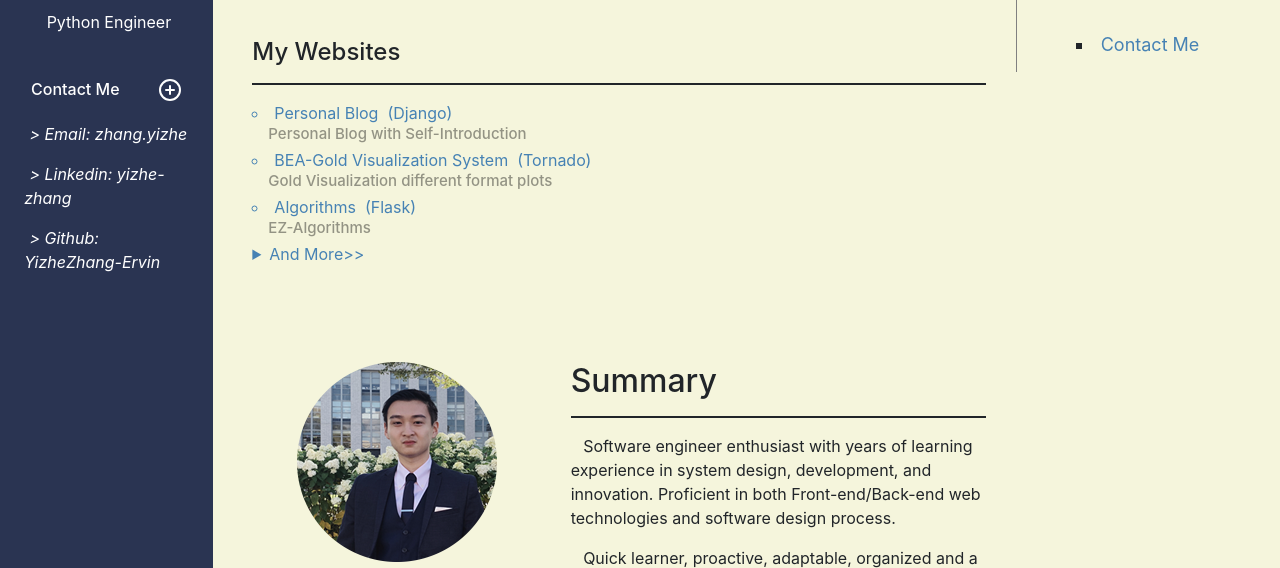
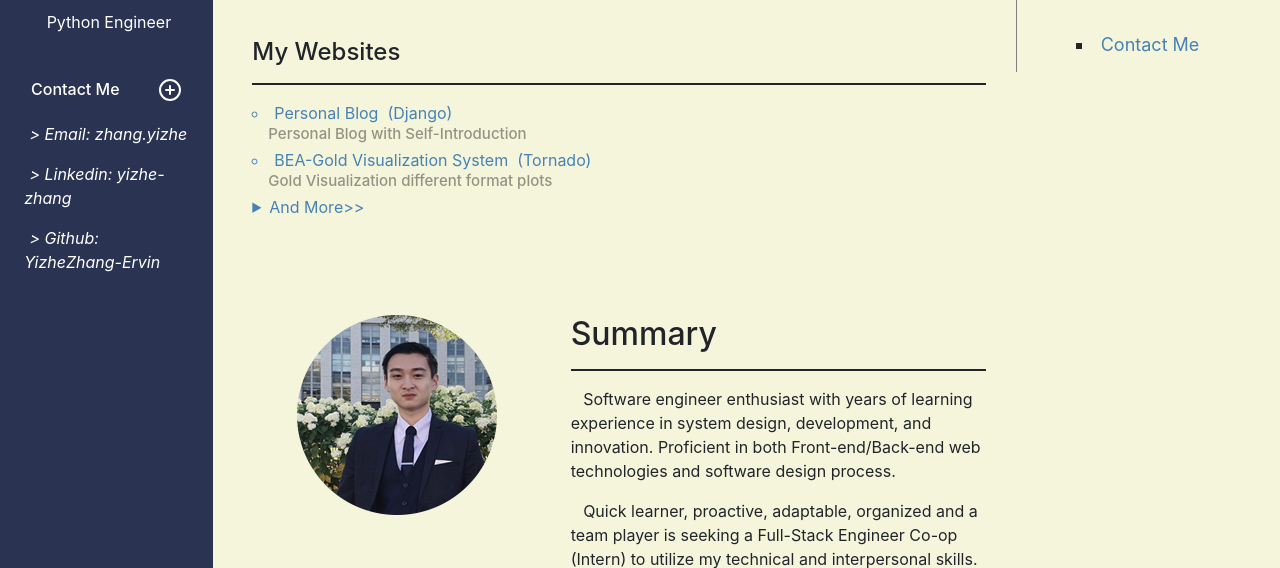
Before and after one commit to YizheZhang-Ervin/EasyEZ_V2, a Django app: page /introduction/ in a window 1280 px wide. Shown: the part 386-954 px from the top of the page. Run offline with Django 3.2, Linux system fonts and the light colour scheme; some libraries are stand-ins or nearby versions.

Commit message:
update otherweb urls

```diff
--- a/Blog/templates/header.html
+++ b/Blog/templates/header.html
@@ -39,7 +39,6 @@
                         <div class="dropdown-menu bg-dark" aria-labelledby="dropdown03">
                             <a class="dropdown-item color_white" href="/pfas/">PFAS</a>
                             <a class="dropdown-item color_white" target="_blank" href="https://bea-analysis.herokuapp.com/">BEA-GVS</a>
-                            <a class="dropdown-item color_white" target="_blank" href="https://harrierhunter.herokuapp.com/">Harrier</a>
                         </div>
                     </li>
                 </ul>
--- a/Blog/templates/introduction.html
+++ b/Blog/templates/introduction.html
@@ -81,10 +81,10 @@
                     <h5 class="pi">&nbsp;&nbsp;&nbsp;&nbsp;Personal Blog with Self-Introduction</h5>
                     <a target="_blank" href="https://bea-analysis.herokuapp.com/" class="ws display_cir_ins"> BEA-Gold Visualization System &nbsp;(Tornado)</a>
                     <h5 class="pi">&nbsp;&nbsp;&nbsp;&nbsp;Gold Visualization different format plots </h5>
-                    <a target="_blank" href="https://ez-algorithms.herokuapp.com/" class="ws display_cir_ins"> Algorithms &nbsp;(Flask)</a>
-                    <h5 class="pi">&nbsp;&nbsp;&nbsp;&nbsp;EZ-Algorithms</h5>
                     <details>
                         <summary class="color_blue">And More>></summary>
+                        <a target="_blank" href="https://github.com/YizheZhang-Ervin/EZAlgorithms" class="ws display_cir_ins"> Algorithms &nbsp;(Flask)</a>
+                        <h5 class="pi">&nbsp;&nbsp;&nbsp;&nbsp;EZ-Algorithms</h5>
                         <a target="_blank" href="https://github.com/YizheZhang-Ervin/Harrier" class="display_cir_ins"> Harrier Hunter &nbsp;(Flask)</a>
                         <h5 class="pi">&nbsp;&nbsp;&nbsp;&nbsp;Visualized Web Crawler</h5>
                         <a target="_blank" href="https://github.com/YizheZhang-Ervin/NIA7" class="display_cir_ins"> Hot News Analysis System &nbsp;(Flask)</a>
```
